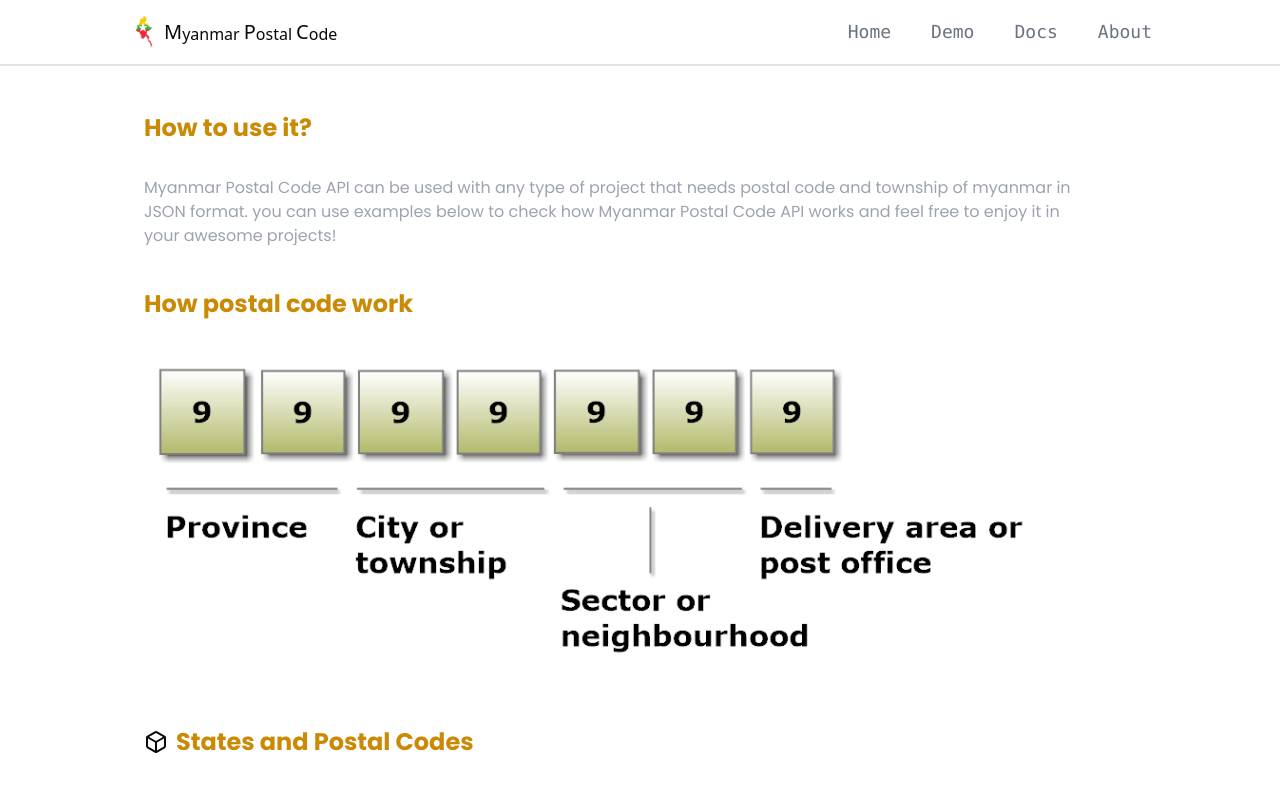
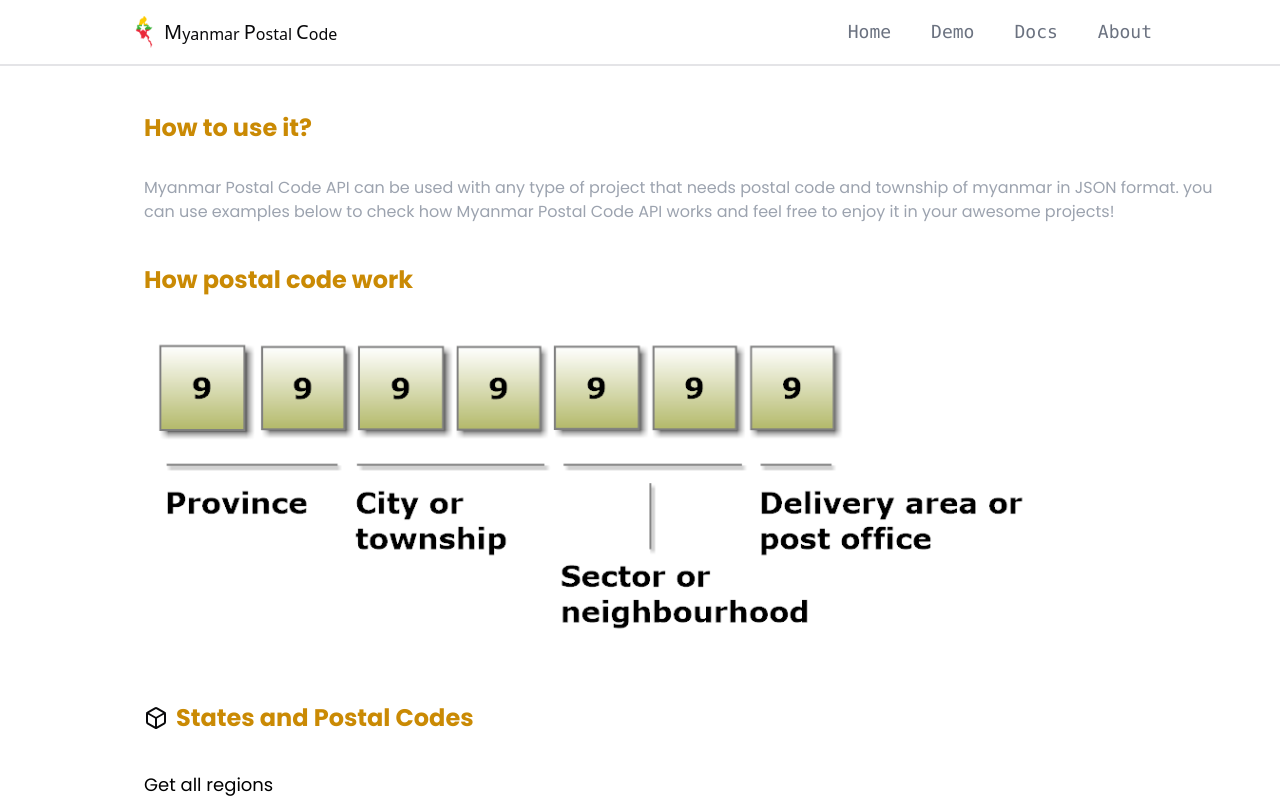
Before and after one commit to nainglinthant111/Postal-Code-Myanmar-org, a Next.js app: page /docs in a window 1280 px wide. Shown: the top 799 px of the page. Built offline with nearby package versions, Linux system fonts and the light colour scheme.

Commit message:
update ui

```diff
--- a/src/app/docs/page.tsx
+++ b/src/app/docs/page.tsx
@@ -3,6 +3,7 @@ import React from "react";
 import {Box} from "lucide-react";
 import Endpoint from "../../app/components/_endpoint"
 import Usage from "../../app/components/_usage"
+// @ts-ignore
 import detail from "../../../public/detail.png"
 import Image from "next/image";
 
@@ -10,7 +11,7 @@ const page = () => {
 
     return (
         <div className="w-full font-poppin">
-            <div className="sm:px-36 px-8 grid gap-y-10">
+            <div className="sm:px-36 px-8 pr-14 sm:pr-0 grid gap-y-10">
                 <div className="sm:pt-28 pt-20">
                     <div className="font-bold text-2xl text-yellow-600">
                         How to use it?
```
